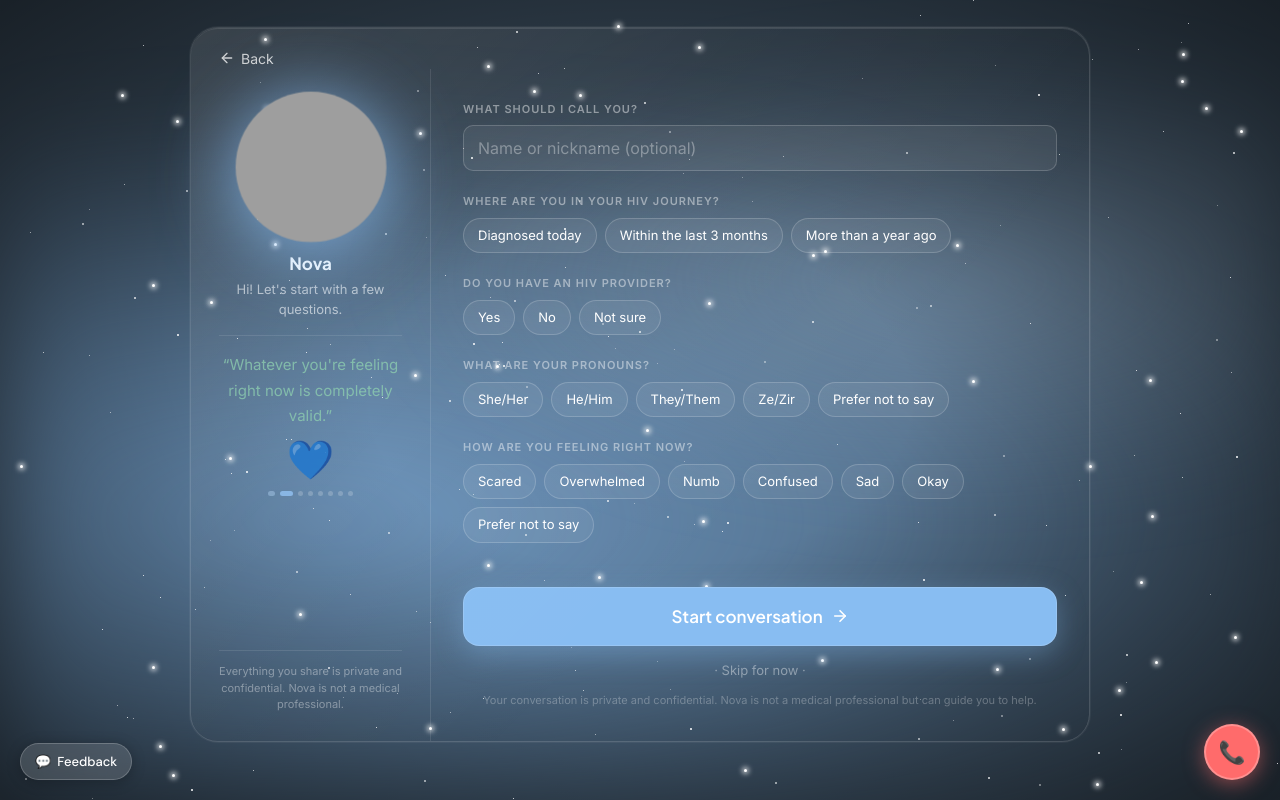
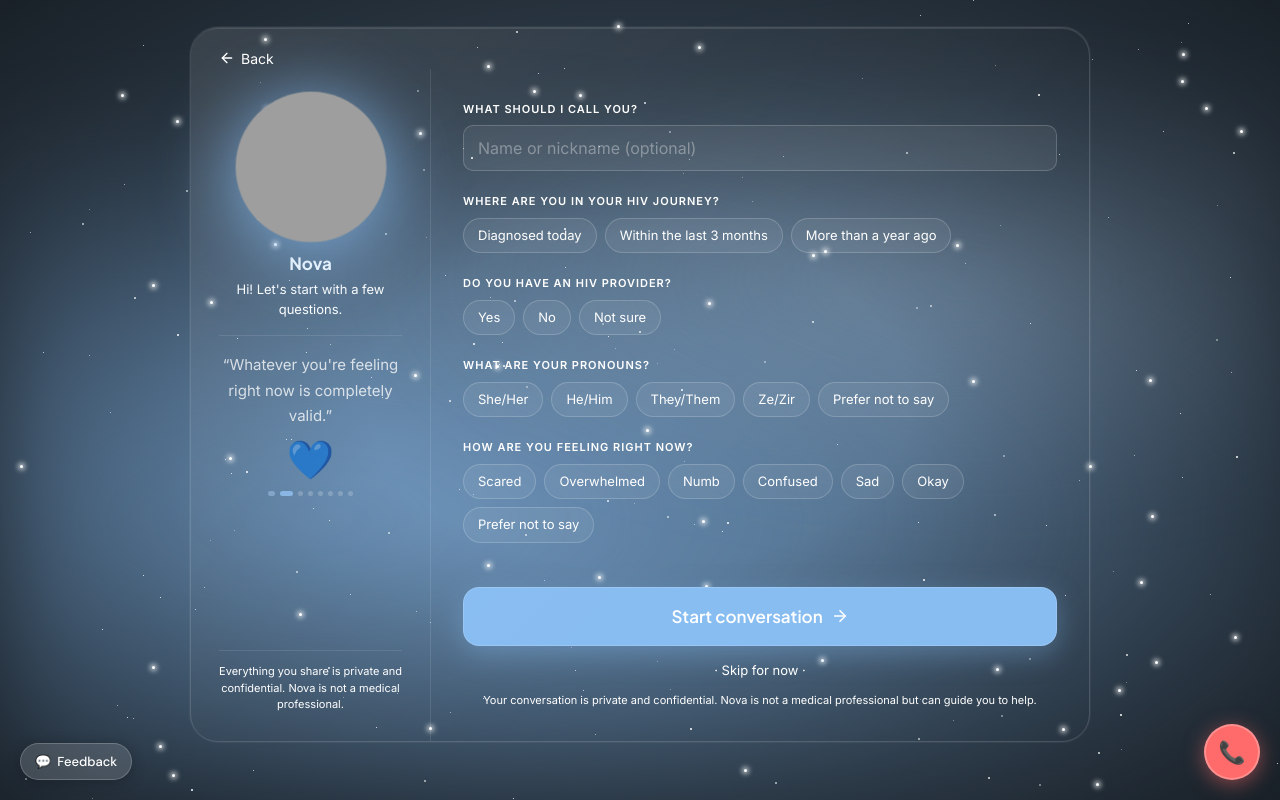
Before and after one commit to MRodriguezMSW/firstyear-companion-web, a Next.js app: page /onboarding/checkin in a window 1280 px wide. Built offline with nearby package versions, Linux system fonts and the light colour scheme; grey boxes are pictures that could not be loaded.

Commit message:
Fix: white text throughout check-in page

```diff
--- a/app/onboarding/checkin/page.tsx
+++ b/app/onboarding/checkin/page.tsx
@@ -178,7 +178,7 @@
     fontFamily: F_BODY,
     fontSize: 11,
     fontWeight: 600,
-    color: "rgba(255,255,255,0.45)",
+    color: "#ffffff",
     letterSpacing: "0.09em",
     textTransform: "uppercase",
     marginBottom: 8,
@@ -333,7 +333,7 @@
           {/* ── Back button ── */}
           <div style={{ position: "relative", zIndex: 1, padding: "20px 28px 0" }}>
             <button onClick={() => router.push("/onboarding/welcome")}
-              style={{ display: "flex", alignItems: "center", gap: 6, background: "transparent", border: "none", color: "#ffffff", cursor: "pointer", fontSize: 14, opacity: 0.75, padding: 0, fontFamily: F_BODY }}>
+              style={{ display: "flex", alignItems: "center", gap: 6, background: "transparent", border: "none", color: "#ffffff", cursor: "pointer", fontSize: 14, padding: 0, fontFamily: F_BODY }}>
               <ArrowLeft size={16} strokeWidth={2} />
               Back
             </button>
@@ -383,7 +383,7 @@
               <div style={{ fontFamily: F_HEADING, fontSize: 17, fontWeight: 700, color: "#ffffff", marginBottom: 4, textAlign: "center" }}>
                 {companionName}
               </div>
-              <div style={{ fontFamily: F_BODY, fontSize: 13, color: "rgba(255,255,255,0.6)", textAlign: "center", lineHeight: 1.5, marginBottom: 16 }}>
+              <div style={{ fontFamily: F_BODY, fontSize: 13, color: "#ffffff", textAlign: "center", lineHeight: 1.5, marginBottom: 16 }}>
                 Hi! Let&apos;s start with a few questions.
               </div>
 
@@ -394,7 +394,7 @@
                 <div style={{
                   fontFamily: F_BODY,
                   fontSize: 15,
-                  color: "#8ecfb0",
+                  color: "#ffffff",
                   textAlign: "center",
                   lineHeight: 1.7,
                   minHeight: 72,
@@ -436,7 +436,7 @@
               <div style={{
                 fontFamily: F_BODY,
                 fontSize: 11,
-                color: "rgba(255,255,255,0.38)",
+                color: "#ffffff",
                 textAlign: "center",
                 lineHeight: 1.5,
               }}>
@@ -555,7 +555,7 @@
                     style={{
                       background: "none", border: "none", cursor: "pointer",
                       fontFamily: F_BODY, fontSize: 13,
-                      color: "rgba(255,255,255,0.40)",
+                      color: "#ffffff",
                     }}
                   >
                     · Skip for now ·
@@ -566,7 +566,7 @@
                 <div style={{
                   textAlign: "center", marginTop: 10,
                   fontFamily: F_BODY, fontSize: 11,
-                  color: "rgba(255,255,255,0.28)", lineHeight: 1.5,
+                  color: "#ffffff", lineHeight: 1.5,
                 }}>
                   Your conversation is private and confidential. {companionName} is not a medical professional but can guide you to help.
                 </div>
```
